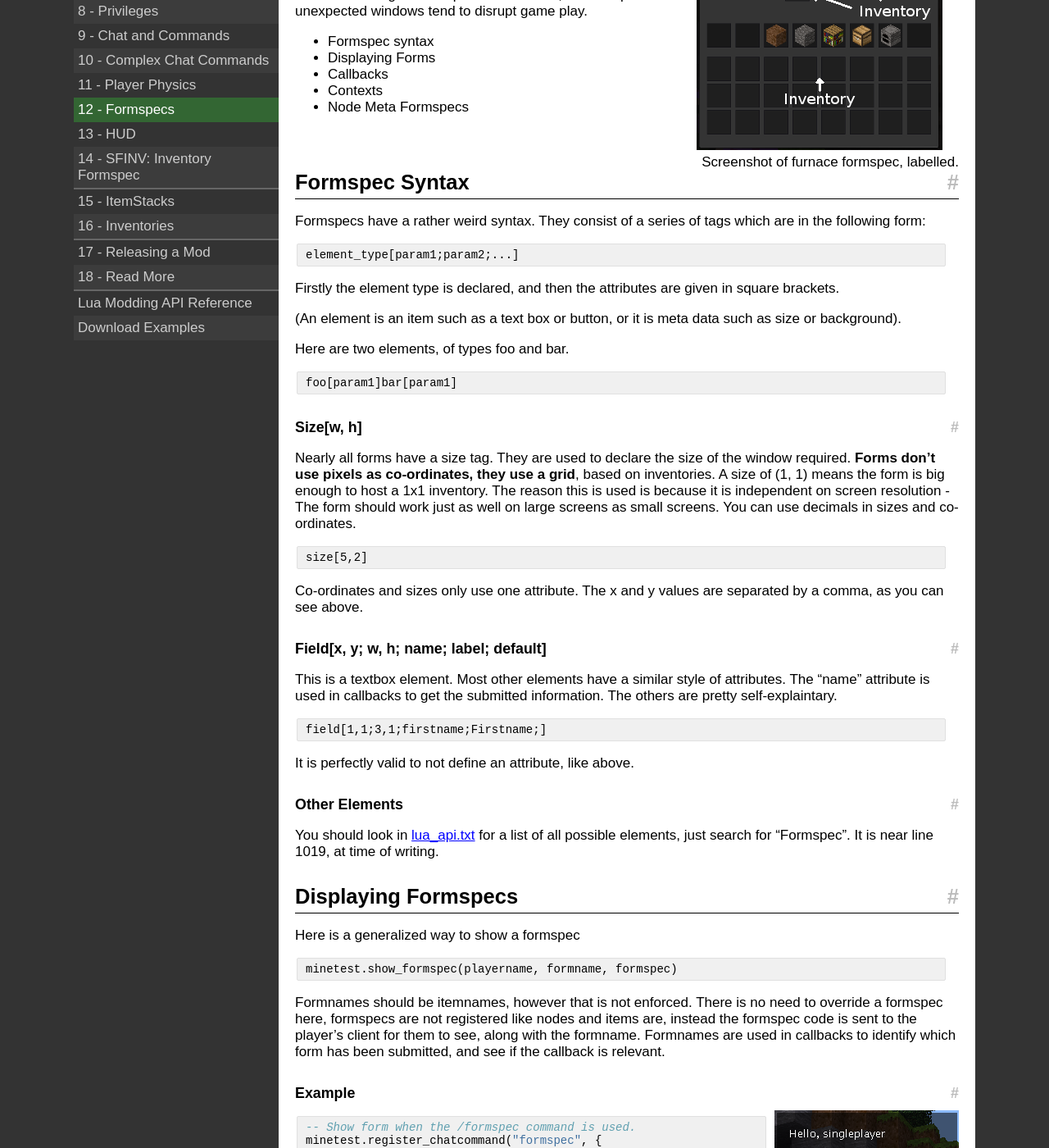
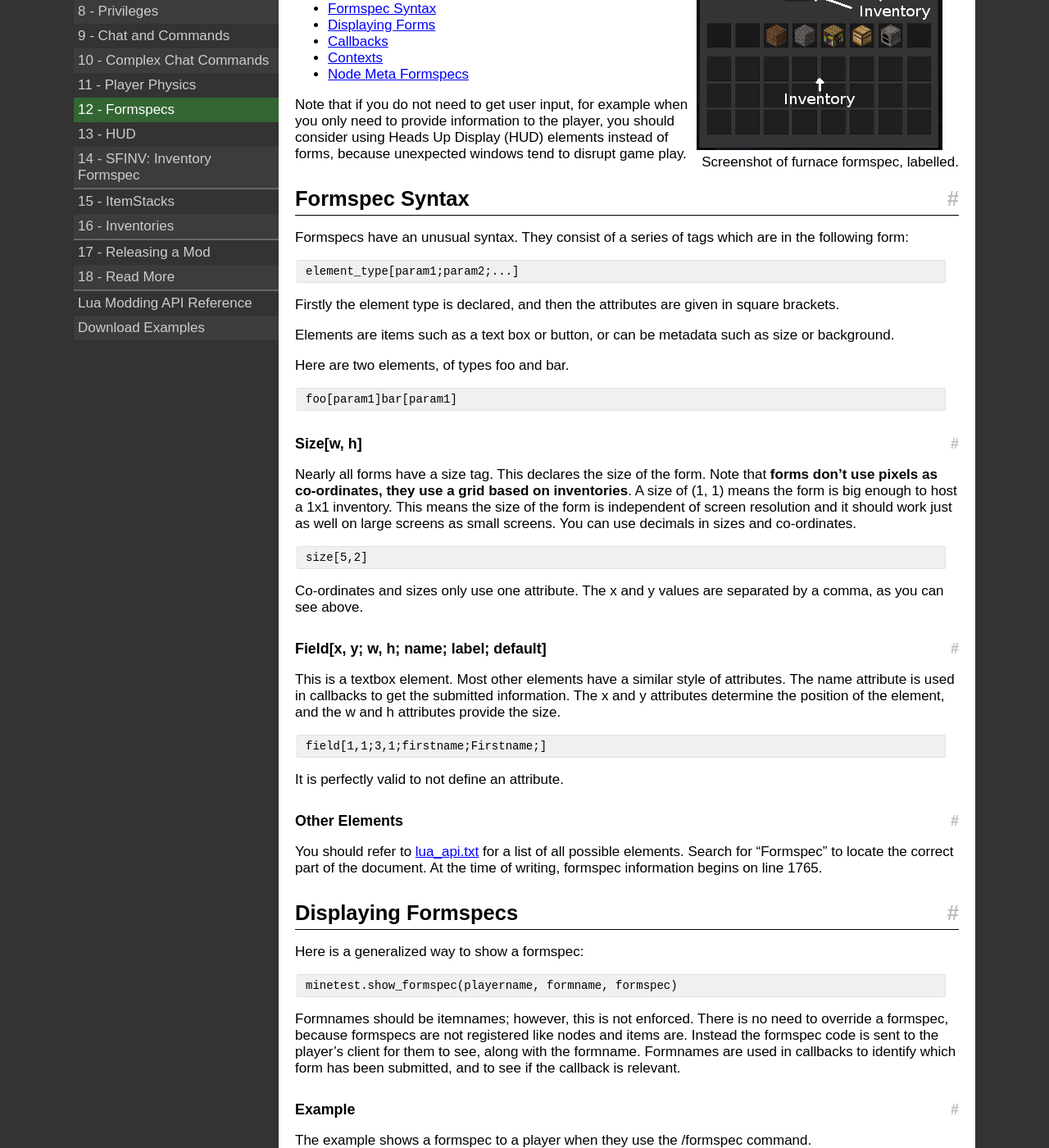
Before and after one commit to rubenwardy/minetest_modding_book, a Jekyll site: the page built from en/chapters/formspecs.md, in a window 1280 px wide and 1400 px high, scrolled down 247 px. Shown: the whole window at 82% size. Built offline with Jekyll 4.4.1, drawn with Linux system fonts in a browser that asks for light colours; nearby versions of some CDN libraries; some of the changed text lies outside the part shown.

Commit message:
Formspecs: Improve readability

```diff
--- a/en/chapters/formspecs.md
+++ b/en/chapters/formspecs.md
@@ -15,21 +15,22 @@
 
 In this chapter we will learn how to create a formspec and display it to the user.
 A formspec is the specification code for a form.
-In Minetest, forms are windows like the Inventory which allow you to move your mouse
-and enter information.
-You should consider using Heads Up Display (HUD) elements if you do
-not need to get user input - notifications, for example - as unexpected windows
-tend to disrupt game play.
+In Minetest, forms are windows such as the player inventory, which can contain labels,
+buttons and fields to allow you to enter information.
 
-* Formspec syntax
-* Displaying Forms
-* Callbacks
-* Contexts
-* Node Meta Formspecs
+* [Formspec Syntax](#formspec-syntax)
+* [Displaying Forms](#displaying-forms)
+* [Callbacks](#callbacks)
+* [Contexts](#contexts)
+* [Node Meta Formspecs](#node-meta-formspecs)
+
+Note that if you do not need to get user input, for example when you only need
+to provide information to the player, you should consider using Heads Up Display
+(HUD) elements instead of forms, because unexpected windows tend to disrupt game play.
 
 ## Formspec Syntax
 
-Formspecs have a rather weird syntax.
+Formspecs have an unusual syntax.
 They consist of a series of tags which are in the following form:
 
     element_type[param1;param2;...]
@@ -37,8 +38,8 @@
 Firstly the element type is declared, and then the attributes are given
 in square brackets.
 
-(An element is an item such as a text box or button, or it is meta data such
-as size or background).
+Elements are items such as a text box or button, or can be metadata such
+as size or background.
 
 Here are two elements, of types foo and bar.
 
@@ -46,11 +47,11 @@
 
 ### Size[w, h]
 
-Nearly all forms have a size tag. They are used to declare the size of the window required.
-**Forms don't use pixels as co-ordinates, they use a grid**, based on inventories.
+Nearly all forms have a size tag. This declares the size of the form. Note that
+**forms don't use pixels as co-ordinates, they use a grid based on inventories**.
 A size of (1, 1) means the form is big enough to host a 1x1 inventory.
-The reason this is used is because it is independent on screen resolution -
-The form should work just as well on large screens as small screens.
+This means the size of the form is independent of screen resolution and it should work
+just as well on large screens as small screens.
 You can use decimals in sizes and co-ordinates.
 
     size[5,2]
@@ -61,33 +62,36 @@
 ### Field[x, y; w, h; name; label; default]
 
 This is a textbox element. Most other elements have a similar style of attributes.
-The "name" attribute is used in callbacks to get the submitted information.
-The others are pretty self-explaintary.
+The name attribute is used in callbacks to get the submitted information.
+The x and y attributes determine the position of the element, and
+the w and h attributes provide the size.
 
     field[1,1;3,1;firstname;Firstname;]
 
-It is perfectly valid to not define an attribute, like above.
+It is perfectly valid to not define an attribute.
 
 ### Other Elements
 
-You should look in [lua_api.txt](https://github.com/minetest/minetest/blob/master/doc/lua_api.txt#L1019)
-for a list of all possible elements, just search for "Formspec".
-It is near line 1019, at time of writing.
+You should refer to [lua_api.txt](https://github.com/minetest/minetest/blob/master/doc/lua_api.txt#L1019)
+for a list of all possible elements. Search for "Formspec" to locate the correct part of the document.
+At the time of writing, formspec information begins on line 1765.
 
 ## Displaying Formspecs
 
-Here is a generalized way to show a formspec
+Here is a generalized way to show a formspec:
 
     minetest.show_formspec(playername, formname, formspec)
 
-Formnames should be itemnames, however that is not enforced.
-There is no need to override a formspec here, formspecs are not registered like
-nodes and items are, instead the formspec code is sent to the player's client for them
+Formnames should be itemnames; however, this is not enforced.
+There is no need to override a formspec, because formspecs are not registered like
+nodes and items are. Instead the formspec code is sent to the player's client for them
 to see, along with the formname.
 Formnames are used in callbacks to identify which form has been submitted,
-and see if the callback is relevant.
+and to see if the callback is relevant.
 
 ### Example
+
+The example shows a formspec to a player when they use the /formspec command.
 
 <figure class="right_image">
     <img src="{{ page.root }}/static/formspec_name.png" alt="Name Formspec">
@@ -110,8 +114,6 @@
 })
 {% endhighlight %}
 
-The above example shows a formspec to a player when they use the /formspec command.
-
 Note: the .. is used to join two strings together. The following two lines are equivalent:
 
 {% highlight lua %}
@@ -121,7 +123,7 @@
 
 ## Callbacks
 
-Let's expand on the above example.
+It's possible to expand the previous example with a callback:
 
 {% highlight lua %}
 -- Show form when the /formspec command is used.
@@ -183,11 +185,11 @@
 
 ## Contexts
 
-In quite a lot of cases you want your minetest.show_formspec to give information
-to the callback which you don't want to have to send to the client. Information
-such as what a chat command was called with, or what the dialog is about.
+In many cases you want your minetest.show_formspec to give information
+to the callback which you don't want to send to the client. This might included
+what a chat command was called with, or what the dialog is about.
 
-Let's say you are making a form to handle land protection information.
+For example, you might make a form to handle land protection information:
 
 {% highlight lua %}
 --
@@ -247,10 +249,10 @@
 
 ## Node Meta Formspecs
 
-minetest.show_formspec is not the only way to show a formspec, you can also
-add formspecs to a [node's meta data](node_metadata.html). This is used on nodes such as chests to
-allow for faster opening times - you don't need to wait for the server to send
-the player the chest formspec.
+minetest.show_formspec is not the only way to show a formspec; you can also
+add formspecs to a [node's meta data](node_metadata.html). For example,
+this is used with chests to allow for faster opening times -
+you don't need to wait for the server to send the player the chest formspec.
 
 {% highlight lua %}
 minetest.register_node("mymod:rightclick", {
```
Also changed, not shown: other parts of en/chapters/formspecs.md (+8 -8 lines).
